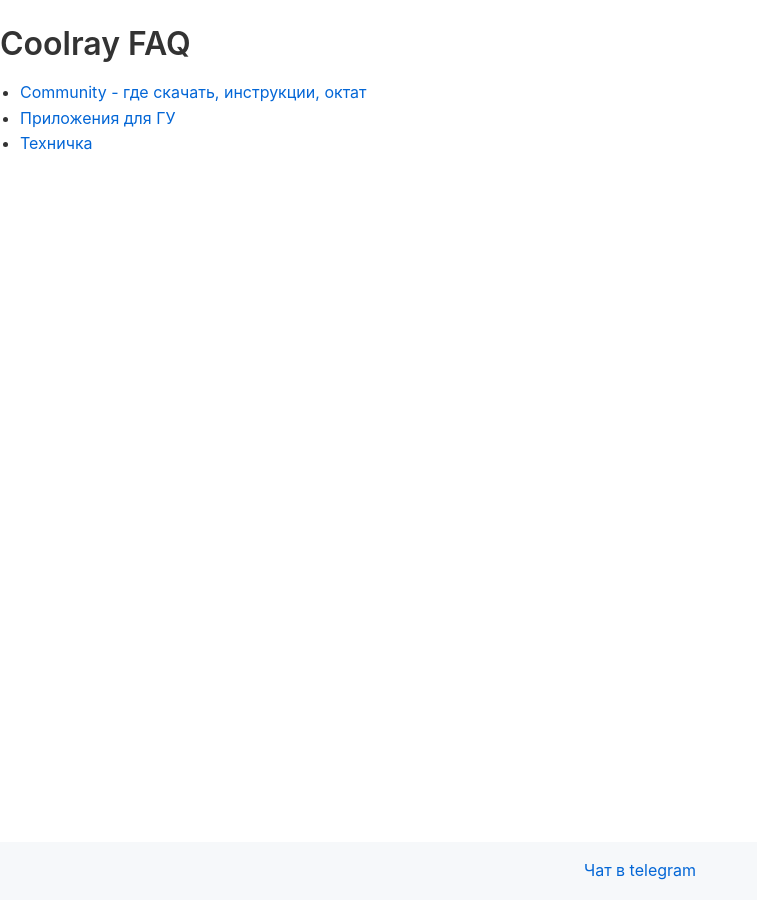
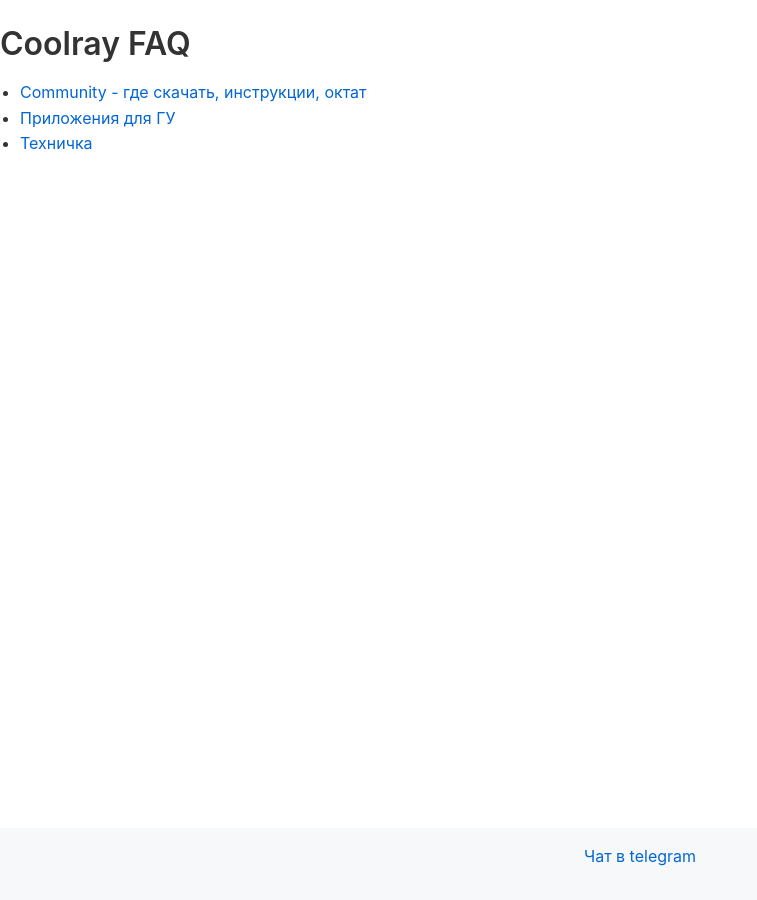
Before and after one commit to qttc/qttc.github.io, a Jekyll site: the page built from index.md, in a window 1280 px wide. Shown: the whole page, without its empty margins (0-757 px from the left). Built offline with Jekyll 4.4.1, drawn with Linux system fonts in a browser that asks for light colours.

Commit message:
Update markdown.css

```diff
--- a/assets/css/markdown.css
+++ b/assets/css/markdown.css
@@ -6,6 +6,11 @@
     padding: 0;
     margin: 0;
     background-color: #fff;
+    height: 100%;
+}
+
+.content {
+    min-height: calc(100vh - 70px);
 }
 
 a {
@@ -111,4 +116,5 @@
     color: #333;
     text-align: center;
     padding: 1em 0;
+    height: 40px
 }
```
